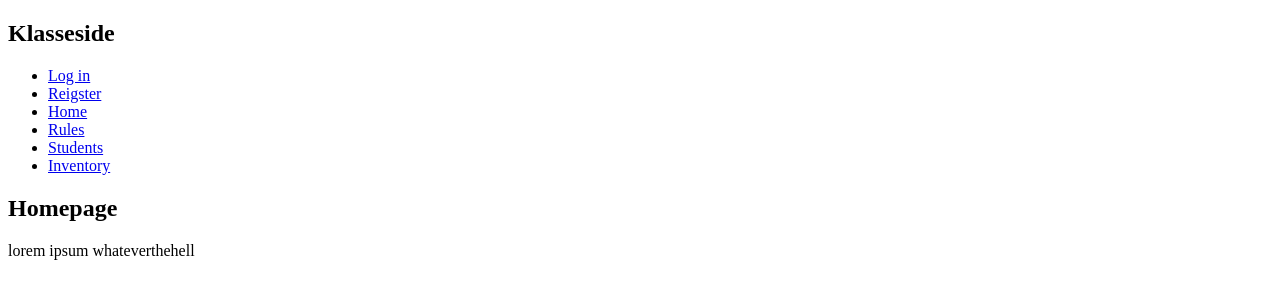
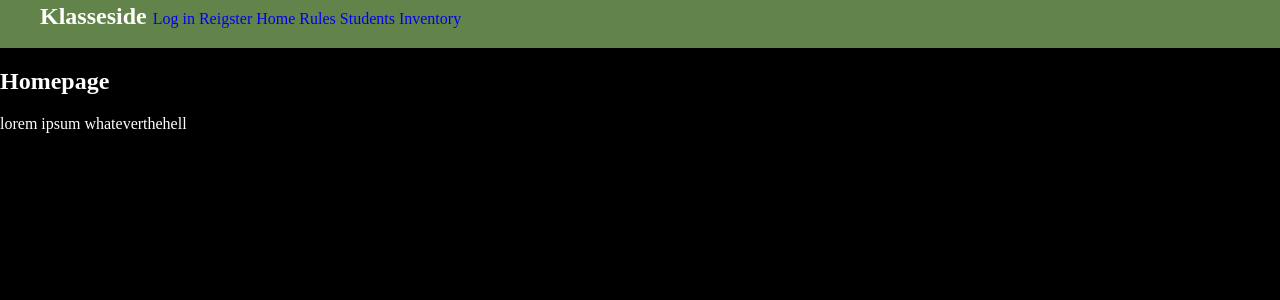
Before and after one commit to BoredToad/klasssenettside, a Flask app: page / in a window 1280 px wide. Shown: the top 300 px of the page. Run offline with Flask 3, Linux system fonts and the light colour scheme.

Commit message:
added in some requirements for the teacher to evaluate us

```diff
--- a/static/styles.css
+++ b/static/styles.css
@@ -1,9 +1,52 @@
 html {
   width: 100%;
+  background-color: black;
+  color: white;
 }
 
 body {
   width: 100%;
+  margin: 0;
+}
+
+nav {
+  height: 3rem;
+  background-color: #62844a;
+
+  display: flex;
+  justify-content: start;
+  align-items: center;
+}
+
+nav ul {
+  margin-top: 0;
+  list-style: none;
+}
+
+nav ul li {
+  display: inline;
+}
+
+nav ul li h1 {
+  display: inline;
+}
+
+nav ul li a {
+  text-decoration: none;
+}
+
+#inventory_table {
+  border-collapse: collapse;
+}
+
+#inventory_table tr:hover td {
+  background-color: white;
+  color: black;
+}
+
+#inventory_table tr:hover td .item_expansion {
+  background-color: black;
+  color: white;
 }
 
 .even {
--- a/templates/base.jinja
+++ b/templates/base.jinja
@@ -7,8 +7,8 @@
 </head>
 <body>
 <nav>
-    <h1> Klasseside </h1>
     <ul>
+	<li><h1> Klasseside </h1></li>
 	{% if session['user_id'] %}
 	    <li>{{ get_username_from_id(int(session['user_id'])) }}</li>
 	    <li><a href="{{ url_for('auth.logout') }}">Log out</a></li>
```
Also changed, not shown: inventory.py (+0 -8 lines), oppgavebesvarelse/behovskartlegging.md (added, +23 -0 lines), oppgavebesvarelse/testing.md (added, +4 -0 lines), oppgavebesvarelse/plan.md (renamed from plan.md).
